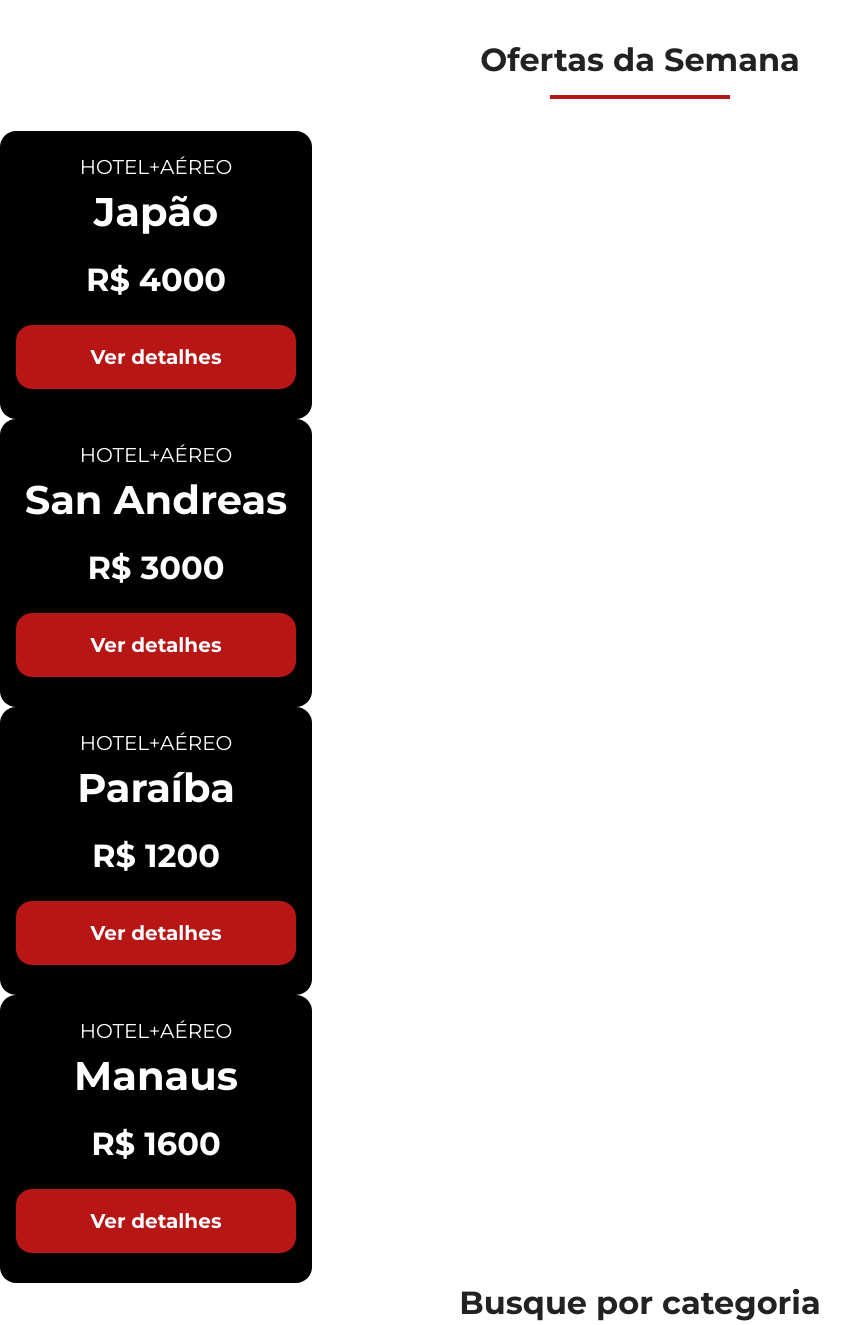
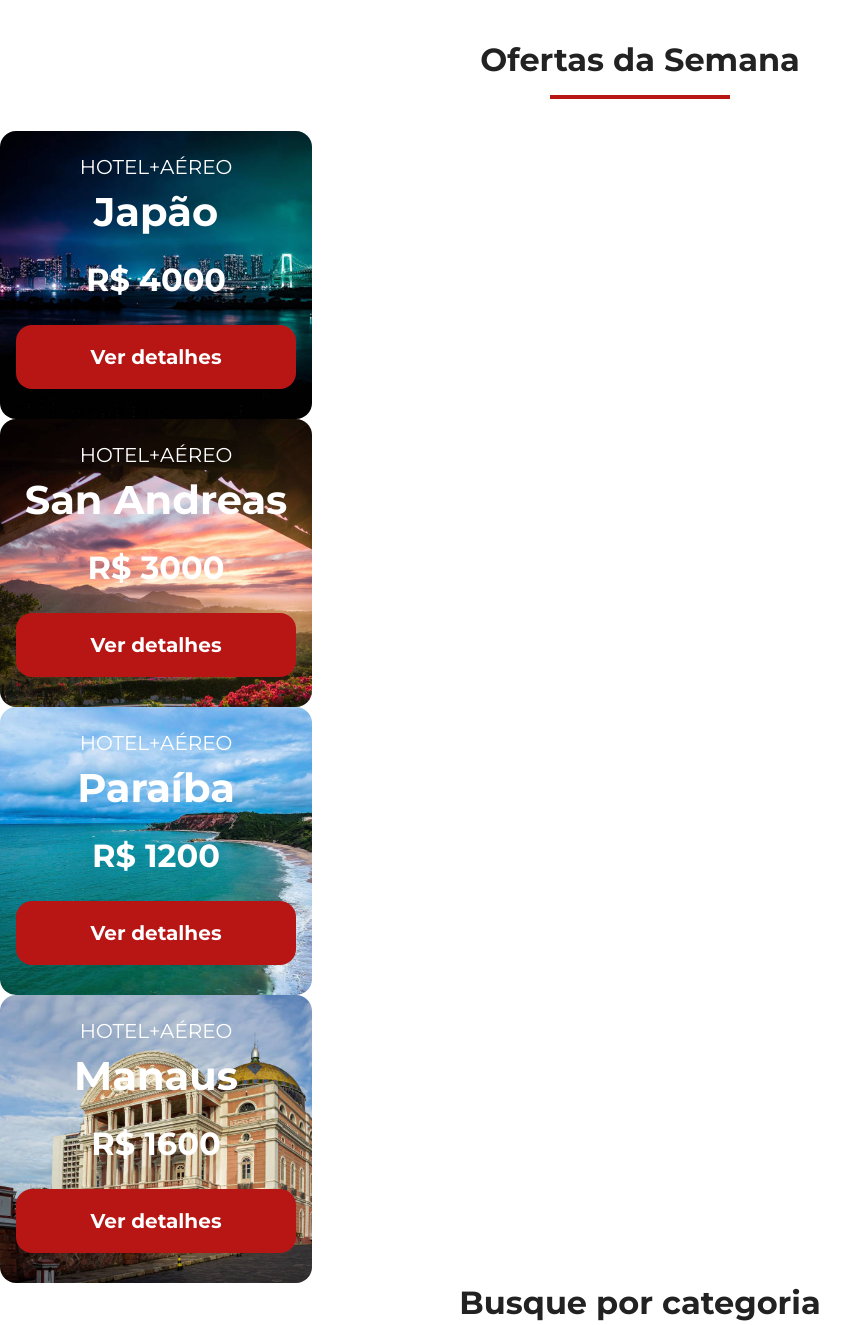
Before and after one commit to KaykeTorres/jornada-viagens, a plain HTML site: page index.html in a window 1280 px wide. Shown: the part 1040-2365 px from the top of the page, without its empty margins (0-861 px from the left). Drawn offline with Linux system fonts and the light colour scheme.

Commit message:
add cards com imagens

```diff
--- a/css/offers.css
+++ b/css/offers.css
@@ -34,6 +34,27 @@
   display: inline-block;
 }
 
+.card.japao {
+ background-image: url(../img/bg-card-japao.jpg);
+  background-size: cover;
+}
+
+.card.san-andreas {
+  background-image: url(../img/bg-card-san-andreas.jpg);
+  background-size: cover;
+}
+
+.card.paraiba {
+  background-image: url(../img/bg-card-paraiba.jpg);
+  background-size: cover;
+}
+
+.card.manaus {
+  background-image: url(../img/bg-card-manaus.jpg);
+  background-size: cover;
+}
+
+
 @media screen and (min-width: 1024) {
   .card {
     width: 588px;
--- a/index.html
+++ b/index.html
@@ -56,28 +56,28 @@
         <hr>
       </div>
       <div class="offers-cards">
-        <article class="card">
+        <article class="card japao">
           <header>
             <p>HOTEL+AÉREO</p>
             <h3>Japão <br> <span>R$ 4000</span> </h3>
           </header>
           <footer><a href="#" class="button">Ver detalhes</a></footer>
         </article>
-        <article class="card">
+        <article class="card san-andreas">
           <header>
             <p>HOTEL+AÉREO</p>
             <h3>San Andreas<br> <span>R$ 3000</span> </h3>
           </header>
           <footer><a href="#" class="button">Ver detalhes</a></footer>
         </article>
-        <article class="card">
+        <article class="card paraiba">
           <header>
             <p>HOTEL+AÉREO</p>
             <h3>Paraíba<br> <span>R$ 1200</span> </h3>
           </header>
           <footer><a href="#" class="button">Ver detalhes</a></footer>
         </article>
-        <article class="card">
+        <article class="card manaus">
           <header>
             <p>HOTEL+AÉREO</p>
             <h3>Manaus<br> <span>R$ 1600</span> </h3>
```
Also changed, not shown: img/bg-card-japao.jpg (added), img/bg-card-manaus.jpg (added), img/bg-card-paraiba.jpg (added), img/bg-card-san-andreas.jpg (added).
